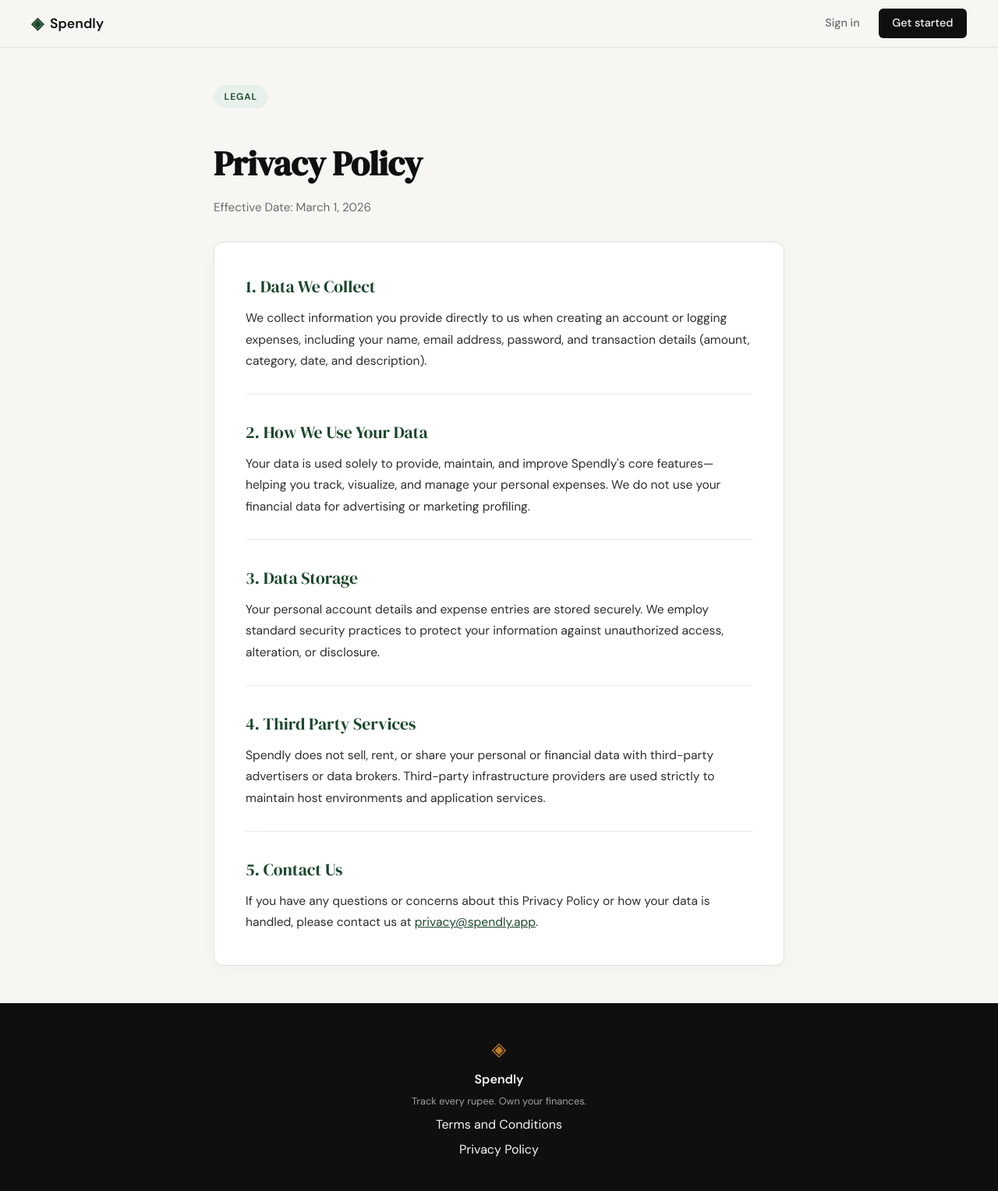
After one commit to Ayyan119/expense-tracker, a Flask app: page /privacy in a window 1280 px wide. The commit adds this page. Shown: the whole page at 78% size. Run offline with Flask 3, Linux system fonts and the light colour scheme.

Commit message:
privacy page added

```diff
--- a/app.py
+++ b/app.py
@@ -47,6 +47,11 @@ def landing():
 @app.route("/terms")
 def terms():
     return render_template("terms.html")
+
+
+@app.route("/privacy")
+def privacy():
+    return render_template("privacy.html")
 
 
 
--- a/templates/base.html
+++ b/templates/base.html
@@ -41,7 +41,7 @@
             <span class="footer-name">Spendly</span>
             <p class="footer-copy">Track every rupee. Own your finances.</p>
             <a href="{{ url_for('terms') }}">Terms and Conditions</a>
-            <a href="#">Privacy Policy</a>
+            <a href="{{ url_for('privacy') }}">Privacy Policy</a>
         </div>
     </footer>
 
--- /dev/null
+++ b/templates/privacy.html
@@ -0,0 +1,40 @@
+{% extends "base.html" %}
+
+{% block title %}Privacy Policy — Spendly{% endblock %}
+
+{% block content %}
+<div class="legal-container">
+    <div class="legal-header">
+        <span class="hero-badge">Legal</span>
+        <h1 class="legal-title">Privacy Policy</h1>
+        <p class="legal-subtitle">Effective Date: March 1, 2026</p>
+    </div>
+
+    <div class="legal-card">
+        <div class="legal-block">
+            <h2>1. Data We Collect</h2>
+            <p>We collect information you provide directly to us when creating an account or logging expenses, including your name, email address, password, and transaction details (amount, category, date, and description).</p>
+        </div>
+
+        <div class="legal-block">
+            <h2>2. How We Use Your Data</h2>
+            <p>Your data is used solely to provide, maintain, and improve Spendly's core features—helping you track, visualize, and manage your personal expenses. We do not use your financial data for advertising or marketing profiling.</p>
+        </div>
+
+        <div class="legal-block">
+            <h2>3. Data Storage</h2>
+            <p>Your personal account details and expense entries are stored securely. We employ standard security practices to protect your information against unauthorized access, alteration, or disclosure.</p>
+        </div>
+
+        <div class="legal-block">
+            <h2>4. Third Party Services</h2>
+            <p>Spendly does not sell, rent, or share your personal or financial data with third-party advertisers or data brokers. Third-party infrastructure providers are used strictly to maintain host environments and application services.</p>
+        </div>
+
+        <div class="legal-block">
+            <h2>5. Contact Us</h2>
+            <p>If you have any questions or concerns about this Privacy Policy or how your data is handled, please contact us at <a href="mailto:privacy@spendly.app" style="color: var(--accent); text-decoration: underline;">privacy@spendly.app</a>.</p>
+        </div>
+    </div>
+</div>
+{% endblock %}
```
Also changed, not shown: test_app.py (+10 -0 lines).
